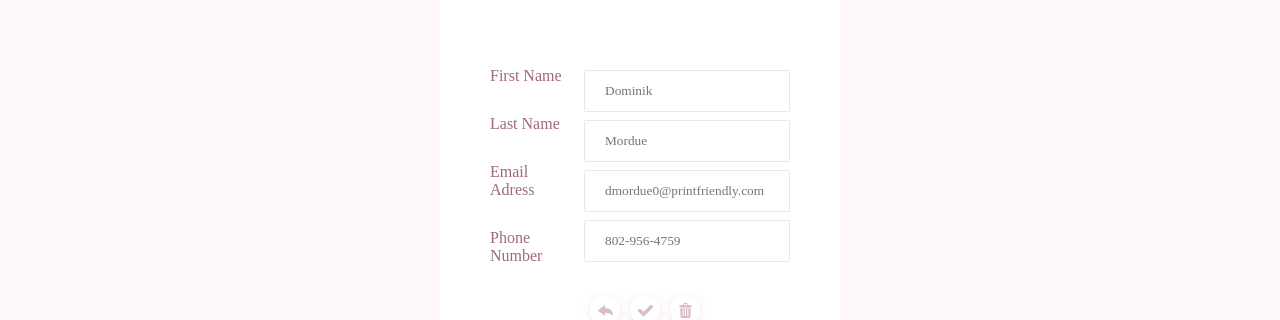
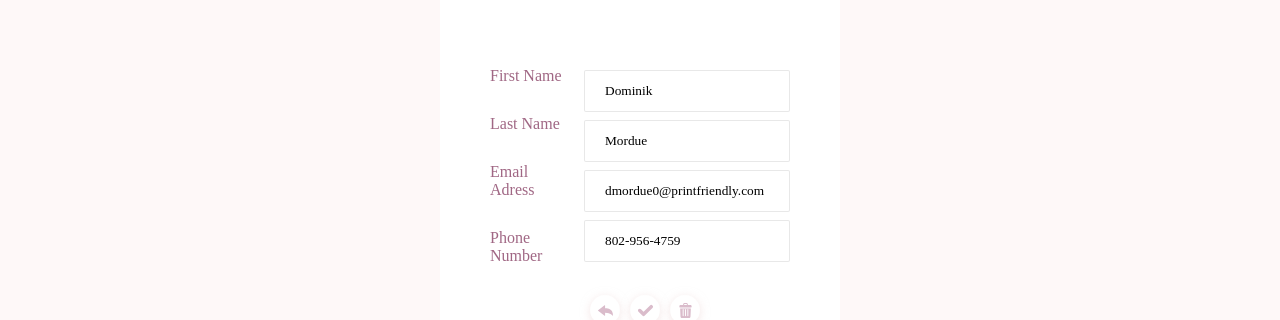
Before and after one commit to jamieecarrasquillo/visa-contact-list, a React (Create React App) app: page /contacts/edit/1 in a window 1280 px wide. Shown: the part 134-454 px from the top of the page. Built offline with nearby package versions, Linux system fonts and the light colour scheme.

Commit message:
feat(eficiency-changes) change routes and edit form for better functionality

```diff
--- a/src/components/EditContact.js
+++ b/src/components/EditContact.js
@@ -24,6 +24,20 @@ export class EditContact extends React.Component {
     this.handleDelete = this.handleDelete.bind(this);
   }
 
+  componentDidMount() {
+    console.log(this.props.contacts);
+    let contact = this.props.contacts.find(
+      (contact) => contact.id === parseInt(this.props.match.params.id, 10)
+    );
+    this.setState({
+      first_name: contact.first_name,
+      last_name: contact.last_name,
+      email: contact.email,
+      phone: contact.phone
+    });
+    console.log('state changed', this.state);
+  }
+
   handleChange(event) {
     this.setState({
       [event.target.name]: event.target.value
@@ -32,7 +46,6 @@ export class EditContact extends React.Component {
 
   handleSubmit(event) {
     event.preventDefault();
-    console.log('Edit submitted' + this.state);
   }
 
   handleDelete(name, lastName) {
@@ -44,14 +57,6 @@ export class EditContact extends React.Component {
   }
 
   render() {
-    let selectedContact = this.props.contacts.filter((contact) => {
-      return contact.id === this.state.id;
-    });
-    let firstName = selectedContact[0].first_name;
-    let lastName = selectedContact[0].last_name;
-    let email = selectedContact[0].email;
-    let phone = selectedContact[0].phone;
-
     return (
       <div className='edit-contact-container'>
         <form className='contact-form' onSubmit={this.handleSubmit}>
@@ -67,7 +72,7 @@ export class EditContact extends React.Component {
               type='text'
               onChange={this.handleChange}
               value={this.state.first_name}
-              placeholder={firstName}
+              placeholder={this.state.first_name}
             />
 
             <input
@@ -75,7 +80,7 @@ export class EditContact extends React.Component {
               type='text'
               onChange={this.handleChange}
               value={this.state.last_name}
-              placeholder={lastName}
+              placeholder={this.state.last_name}
             />
 
             <input
@@ -83,7 +88,7 @@ export class EditContact extends React.Component {
               type='text'
               onChange={this.handleChange}
               value={this.state.email}
-              placeholder={email}
+              placeholder={this.state.email}
             />
 
             <input
@@ -91,7 +96,7 @@ export class EditContact extends React.Component {
               type='text'
               onChange={this.handleChange}
               value={this.state.phone}
-              placeholder={phone}
+              placeholder={this.state.phone}
             />
           </div>
         </form>
@@ -106,7 +111,18 @@ export class EditContact extends React.Component {
               <div
                 className='form-button'
                 type='submit'
-                onClick={() => this.props.update(this.state)}
+                onClick={() => {
+                  if (
+                    this.state.first_name === '' ||
+                    this.state.last_name === '' ||
+                    this.state.email === '' ||
+                    this.state.phone === ''
+                  ) {
+                    alert('Entries are not allowed to be empty.');
+                  } else {
+                    this.props.update(this.state);
+                  }
+                }}
               >
                 <SaveIcon width={15} />
               </div>
@@ -115,7 +131,9 @@ export class EditContact extends React.Component {
           <Tooltip title='Delete Contact' arrow>
             <div
               className='form-button'
-              onClick={() => this.handleDelete(firstName, lastName)}
+              onClick={() =>
+                this.handleDelete(this.state.first_name, this.state.last_name)
+              }
             >
               <DeleteIcon width={15} />
             </div>
--- a/src/routes.js
+++ b/src/routes.js
@@ -1,5 +1,5 @@
 import React from 'react';
-import { Route, Switch } from 'react-router-dom';
+import { Route, Switch, Redirect } from 'react-router-dom';
 import { NewContactForm, Contacts, EditContact } from './components';
 
 class Routes extends React.Component {
@@ -9,6 +9,7 @@ class Routes extends React.Component {
         <Route exact path='/' component={Contacts} />
         <Route exact path='/contacts/edit/:id' component={EditContact} />
         <Route exact path='/contacts/new' component={NewContactForm} />
+        <Redirect to='/' />
       </Switch>
     );
   }
```
